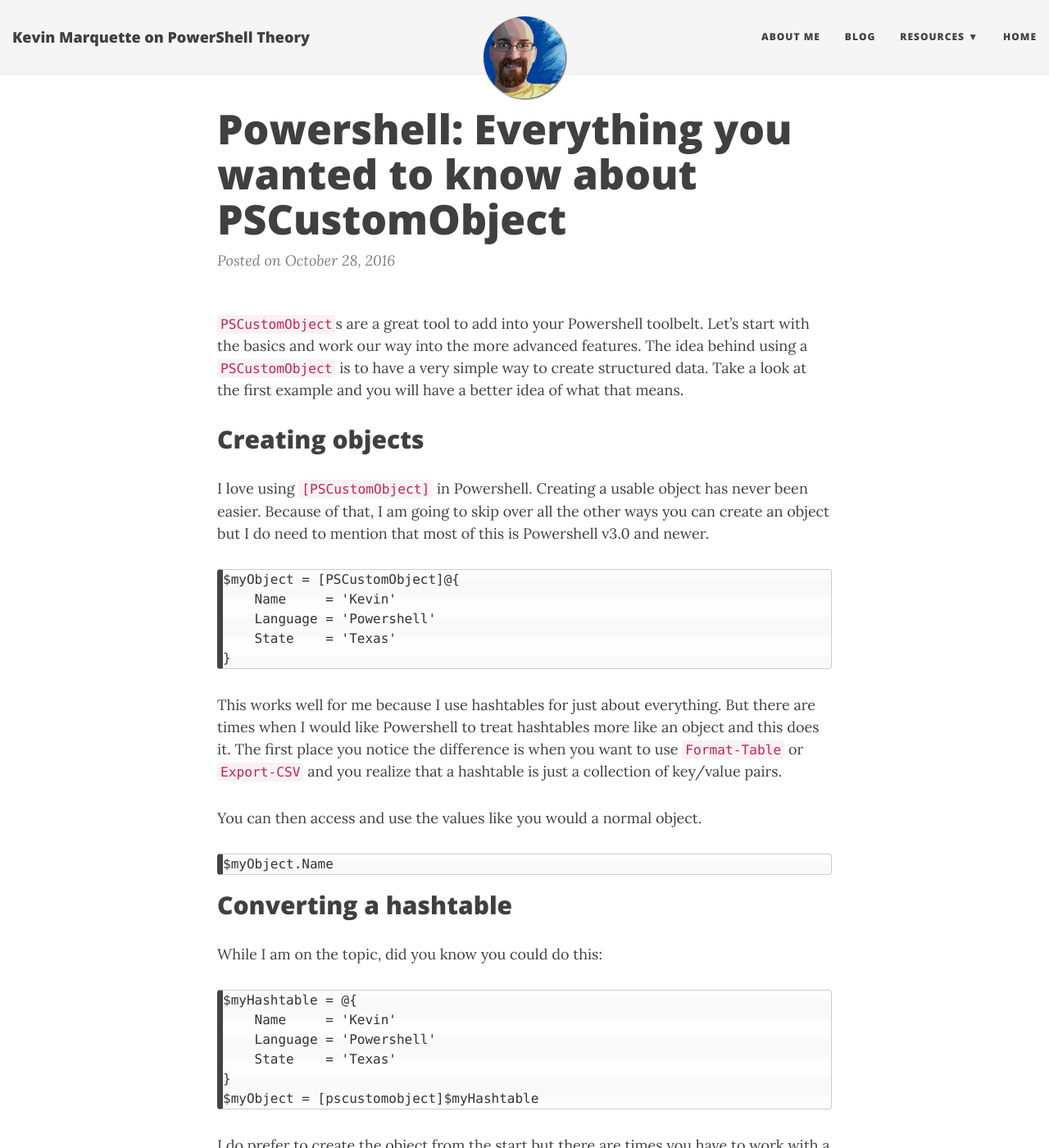
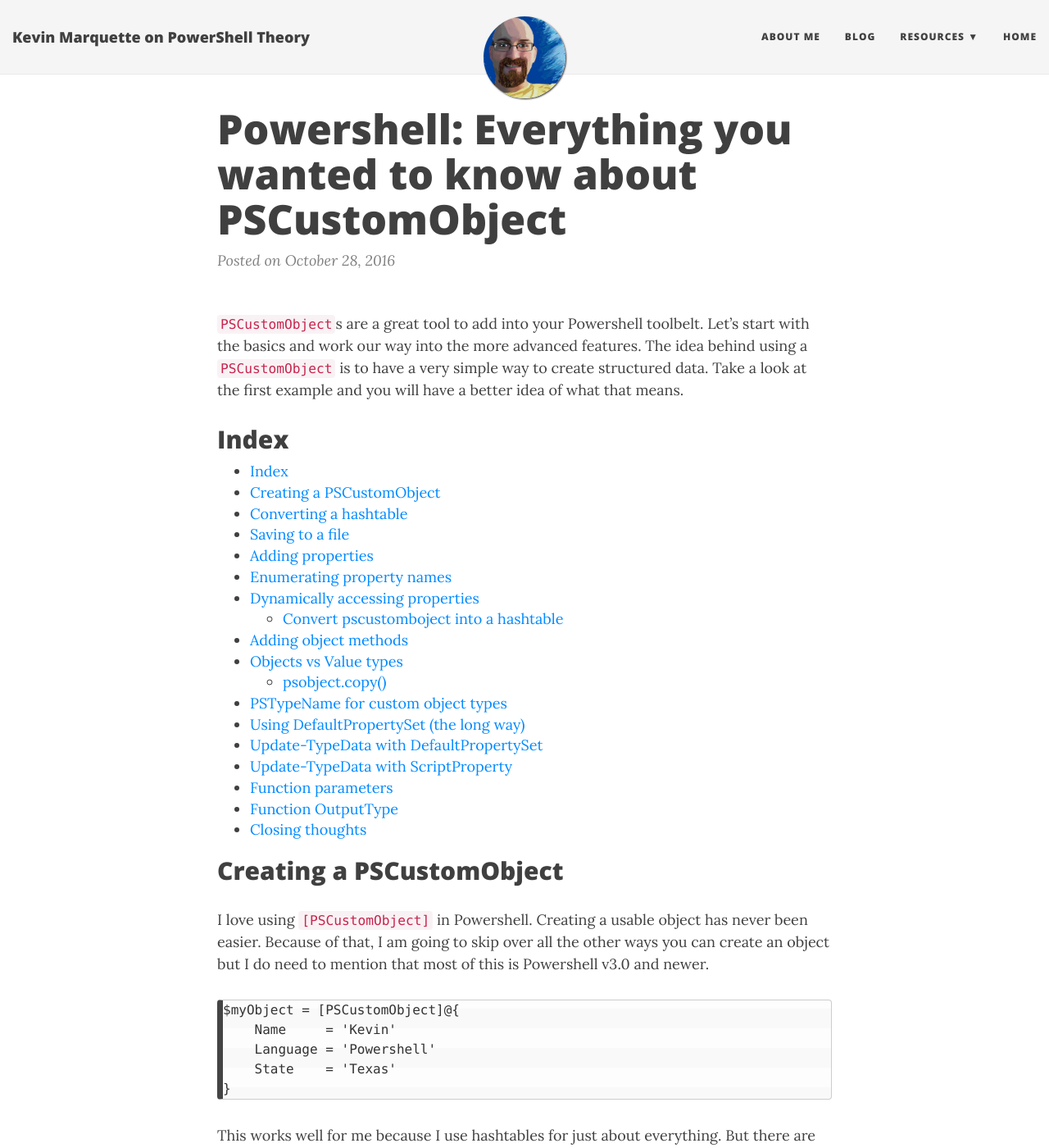
Before and after one commit to KevinMarquette/kevinmarquette.github.io, a Jekyll site: the page built from _posts/2016-10-28-powershell-everything-you-wanted-to-know-about-pscustomobject.md, in a window 1280 px wide and 1400 px high. Shown: the whole window at 82% size. Built offline with Jekyll 4.4.1, drawn with Linux system fonts in a browser that asks for light colours; nearby versions of some CDN libraries; some of the changed text lies outside the part shown.

Commit message:
add index

```diff
--- a/_posts/2016-10-28-powershell-everything-you-wanted-to-know-about-pscustomobject.md
+++ b/_posts/2016-10-28-powershell-everything-you-wanted-to-know-about-pscustomobject.md
@@ -7,7 +7,13 @@ tags: [PowerShell,PSCustomObject,Hashtables,Basics]
 
 `PSCustomObject`s are a great tool to add into your Powershell toolbelt. Let's start with the basics and work our way into the more advanced features. The idea behind using a `PSCustomObject` is to have a very simple way to create structured data. Take a look at the first example and you will have a better idea of what that means.
 
-## Creating objects
+## Index
+
+* TOC
+{:toc}
+
+
+## Creating a PSCustomObject
 
 I love using `[PSCustomObject]` in Powershell. Creating a usable object has never been easier. Because of that, I am going to skip over all the other ways you can create an object but I do need to mention that most of this is Powershell v3.0 and newer.
 
@@ -230,4 +236,6 @@ With that said, if you are utilizing Pester to unit test your functions then it
 
 ## Closing thoughts
 
+The context of this was all about `[PSCustomObject]`, but a lot of this information applies to objects in general.
+
 I have seen most of these features in passing before but never saw them presented as a collection of information on `PSCustomObject`. Just this last week I stumbled upon another one and was surprised that I had not seen it before. I wanted to pull all these ideas together so you can hopefully see the bigger picture and be aware of them when you have an opportunity to use them. I hope you learned something and can find a way to work this into your scripts.
```
Also changed, not shown: _draft/MoreHashtables.md (added, +2 -0 lines).
